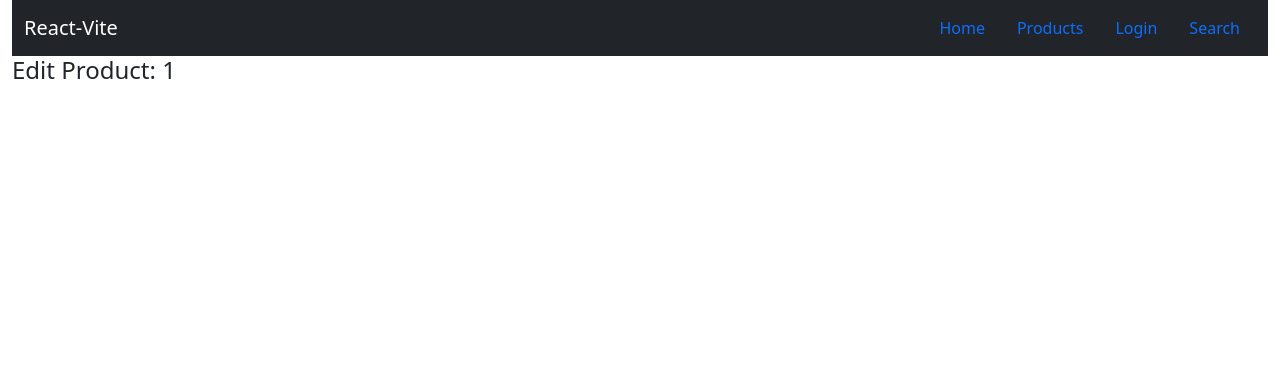
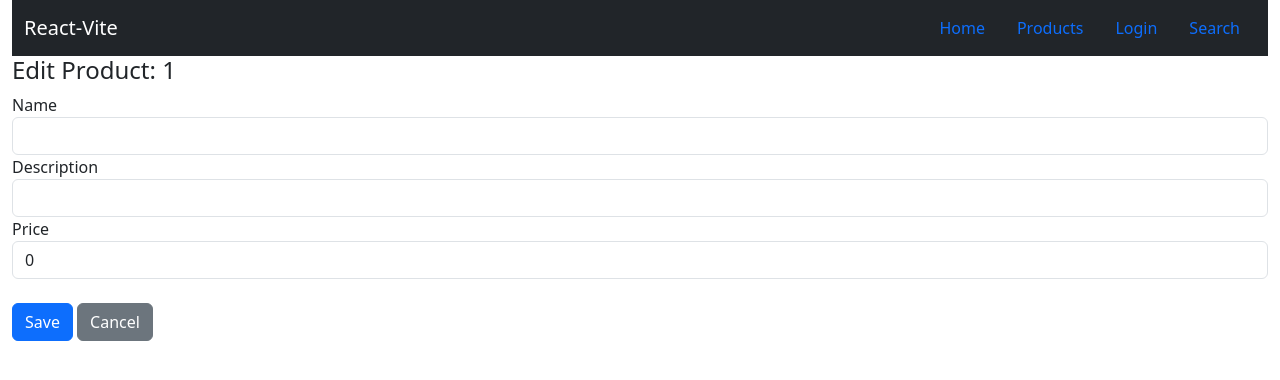
Before and after one commit to aniljos/React-D-B, a React (Vite) app in the folder the-awesome-app/: page /products/1 in a window 1280 px wide. Shown: the top 380 px of the page. Built offline with nearby package versions, Linux system fonts and the light colour scheme; no server answers.

Commit message:
Day 5 session 1

```diff
--- a/the-awesome-app/src/components/EditProduct.tsx
+++ b/the-awesome-app/src/components/EditProduct.tsx
@@ -1,13 +1,75 @@
+import axios from "axios";
+import { useEffect, useState, type ChangeEvent } from "react";
 import { useParams } from "react-router-dom";
+import { Product } from "../model/Product";
 
 function EditProduct(){
 
     const params = useParams();
     const productId = params.id;
+    const [product, setProduct] = useState<Product>(new Product(0, "", "", 0, ""));
+
+    useEffect(() => {
+
+        fetchProduct();
+
+    }, [])
+
+    async function fetchProduct(){
+
+        try {
+            const url = "http://localhost:9000/products/" + productId;
+            const response = await axios.get<Product>(url);
+            setProduct(response.data);
+        } catch (error) {
+
+            console.log("error fetch ", error);
+        }
+    }
+
+    function handleNameChange(evt: ChangeEvent<HTMLInputElement>){
+
+        // const value = evt.target.value;
+        // //product.name = value; // mutating the state(inccorrect)
+        // const copy_of_product = {...product};
+        // copy_of_product.name = value;
+        // setProduct(copy_of_product);
+
+        setProduct({...product, name: evt.target.value});
+    }
 
     return (
         <div>
             <h4>Edit Product: {productId}</h4>
+
+            <form>
+
+                <div className="form-group">
+                    <label htmlFor="name">Name</label>
+                    <input type="text" className="form-control" value={product.name} onChange={handleNameChange}/>
+                </div>
+
+                <div className="form-group">
+                    <label htmlFor="name">Description</label>
+                    <input type="text" className="form-control" value={product.description}
+                                    onChange={e => setProduct({...product, description: e.target.value})}/>
+                </div>
+
+                <div className="form-group">
+                    <label htmlFor="name">Price</label>
+                    <input type="number" className="form-control" value={product.price}
+                                    onChange={e => setProduct({...product, price: Number(e.target.value)})}/>
+                </div>
+                <br />
+
+                <div>
+                    <button className="btn btn-primary">Save</button>&nbsp;
+                    <button className="btn btn-secondary">Cancel</button>
+                </div>
+
+
+            </form>
+
         </div>
     )
 }
```
Also changed, not shown: 1 other file (tests, documents, lock files or other folders).
